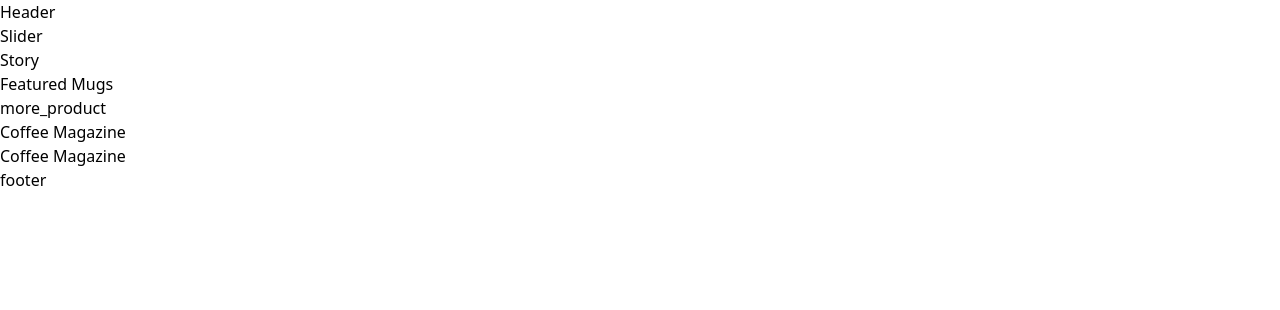
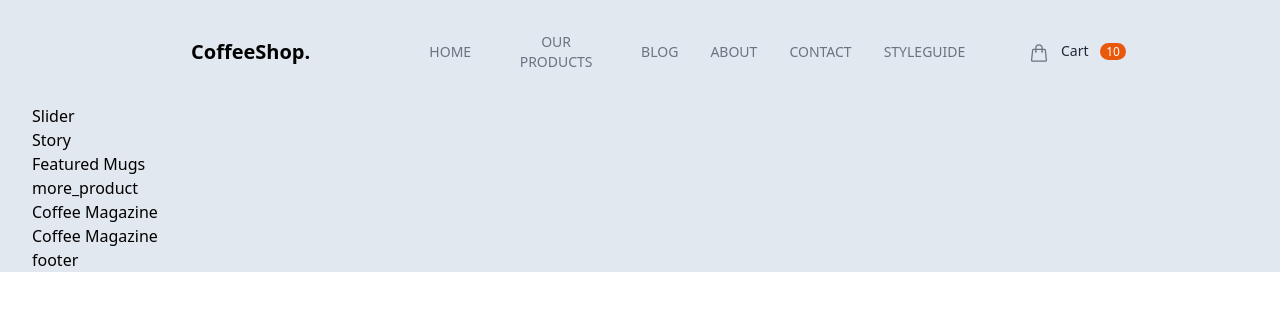
Before and after one commit to KhangNinh123/tailwindCSS-coffee-style, a website: page src/index.html in a window 1280 px wide. Drawn offline with Linux system fonts and the light colour scheme.

Commit message:
add header

```diff
--- a/src/index.html
+++ b/src/index.html
@@ -7,8 +7,44 @@
 </head>
 <body>
  <div id="root">
-<div class="content_wrapper">
-    <header>Header</header>
+<div class="content_wrapper max-w-screen-2xl text-base mx-auto px-8 bg-slate-200">
+    <header class="py-8 mx-10" >
+        <nav class="flex flex-row justify-between items-center">
+            <div class="logo basis-2/6 text-center  text-xl font-semibold cursor-pointer">
+                CoffeeShop.
+            </div>
+            <ul class="basis-3/6 flex flex-row items-center gap-8  justify-end text-center uppercase text-sm text-gray-500 font-medium-500">
+                <li class="cursor-pointer py-1 hover:text-gray-800 transition-all duration-300">
+                    <a href="#">Home</a>
+                </li>
+                <li>
+                    <a href="#">Our Products</a>
+                </li>
+                <li>
+                    <a href="#">Blog</a>
+                </li>
+                <li>
+                    <a href="#">About</a>
+                </li>
+                <li>
+                    <a href="#">Contact</a>
+                </li>
+                <li>
+                    <a href="#">Styleguide</a>
+                </li>
+            </ul>
+            <ul class="basis-1/6  flex justify-start text-center ml-16 text-sm font-medium text-gray-800" >
+                <li><a href="#">
+                <svg xmlns="http://www.w3.org/2000/svg" class="ct-icon" fill="none" viewBox="0 0 24 24" stroke-width="1.5" stroke="currentColor" class="size-6">
+                <path stroke-linecap="round" stroke-linejoin="round" d="M15.75 10.5V6a3.75 3.75 0 1 0-7.5 0v4.5m11.356-1.993 1.263 12c.07.665-.45 1.243-1.119 1.243H4.25a1.125 1.125 0 0 1-1.12-1.243l1.264-12A1.125 1.125 0 0 1 5.513 7.5h12.974c.576 0 1.059.435 1.119 1.007ZM8.625 10.5a.375.375 0 1 1-.75 0 .375.375 0 0 1 .75 0Zm7.5 0a.375.375 0 1 1-.75 0 .375.375 0 0 1 .75 0Z" />
+                </svg>
+                <span class="mx-2">Cart</span>
+                <span class="text-xs text-center rounded-full bg-orange-600 px-1.5 text-white">10</span>
+
+                </a></li>
+            </ul>
+        </nav>
+    </header>
     <main>
         <div class="slider">
             Slider
--- a/src/input.css
+++ b/src/input.css
@@ -1,3 +1,6 @@
 @tailwind base;
 @tailwind components;
 @tailwind utilities;
+.ct-icon {
+  @apply  h-5 w-5 inline-block text-gray-500 dark:text-gray-400;
+}
```
Also changed, not shown: src/output.css.
